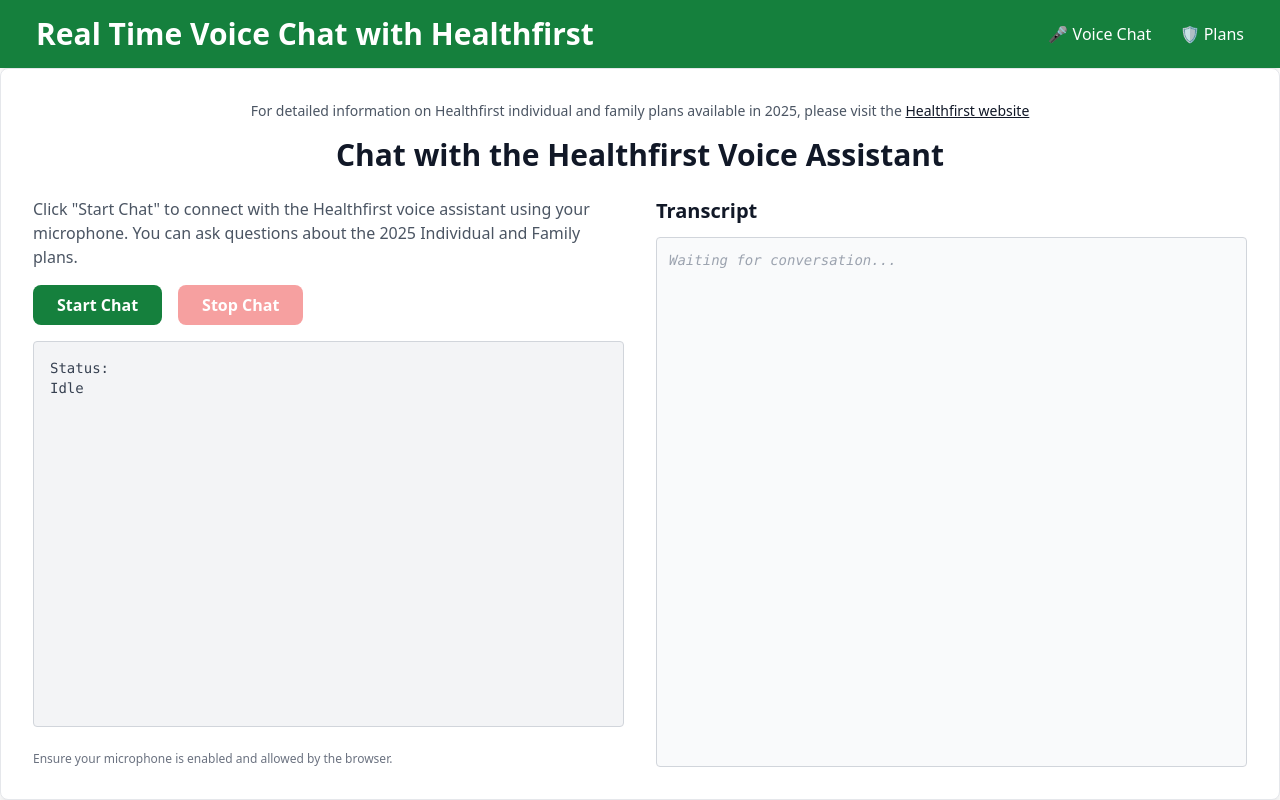
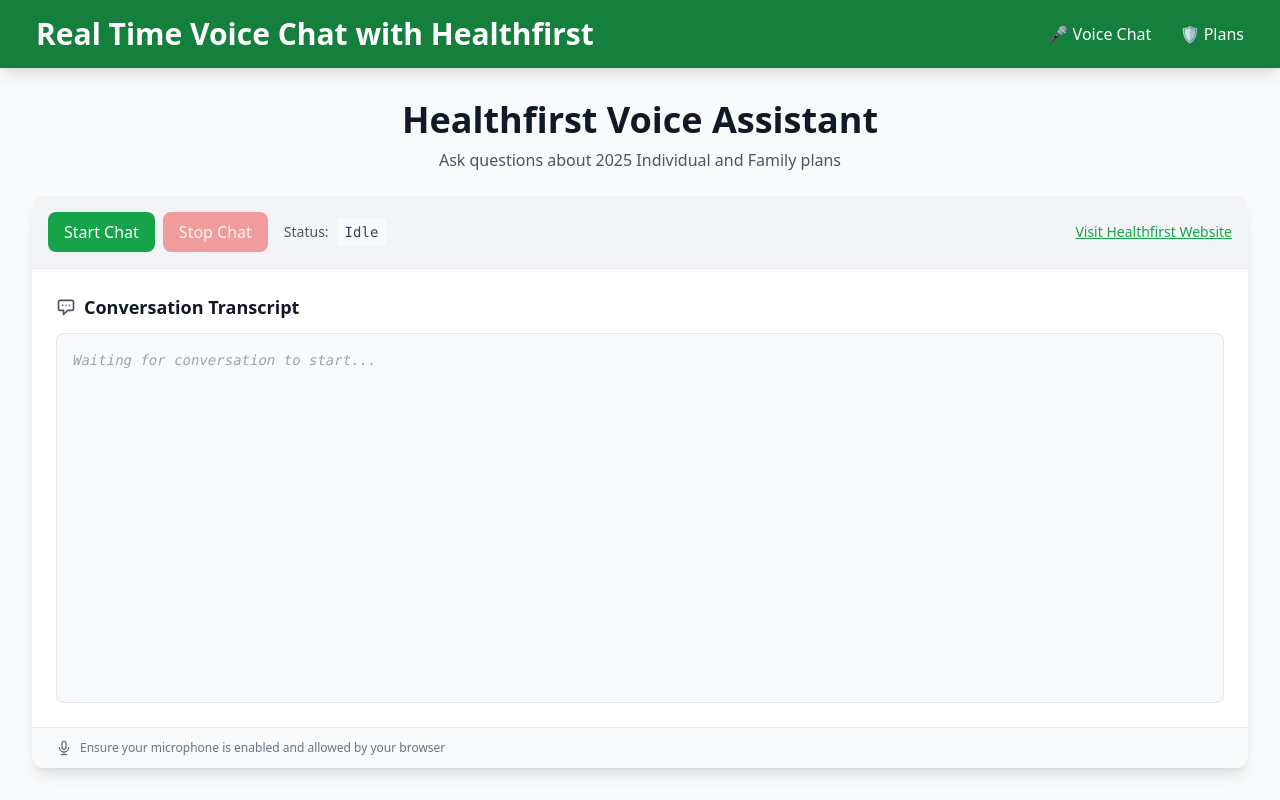
Before and after one commit to andrewfurman/HealthfirstAgent, a Flask app: page / in a window 1280 px wide. Run offline with Flask 3, Linux system fonts and the light colour scheme; some libraries are stand-ins or nearby versions.

Commit message:
Redesign voice chat interface and add document type support for plans
- Modernize voice chat page with compact status display and larger transcript area
- Convert custom CSS to Tailwind utilities for better maintainability
- Add document_type field to Plan model to distinguish PDFs from websites
- Update plans template to show appropriate icons for different document types
- Add environment variables documentation
- Improve overall UI/UX with cleaner layout and better visual hierarchy

🤖 Generated with [Claude Code](https://claude.ai/code)

Co-Authored-By: Claude <noreply@anthropic.com>

```diff
--- a/plans/plans_model.py
+++ b/plans/plans_model.py
@@ -19,6 +19,7 @@ class Plan(Base):
     plan_document_full_text = Column(Text)  # Full text of the plan document
     summary_of_benefit_coverage = Column(Text)  # Summary of benefit coverage (SBC)
     table_of_contents = Column(Text)  # Table of contents for the plan document
+    document_type = Column(String(20))  # 'pdf' or 'website' - indicates the type of document linked
 
     def __repr__(self):
         return f"<Plan(short_name='{self.short_name}', full_name='{self.full_name}', plan_type='{self.plan_type}')>"
--- a/templates/index.html
+++ b/templates/index.html
@@ -7,73 +7,125 @@
     <meta name="viewport" content="width=device-width, initial-scale=1.0">
     <title>Healthfirst Voice Assistant</title>
     <script src="https://cdn.tailwindcss.com"></script>
+    <script>
+        tailwind.config = {
+            theme: {
+                extend: {
+                    animation: {
+                        'pulse-slow': 'pulse 3s cubic-bezier(0.4, 0, 0.6, 1) infinite',
+                    }
+                }
+            }
+        }
+    </script>
+</head>
+<body class="bg-gray-50 text-gray-800 h-full flex flex-col">
 
-    <style>
-        #transcriptOutput::-webkit-scrollbar {
-            width: 8px;
-        }
-        #transcriptOutput::-webkit-scrollbar-track {
-            background: #f1f1f1; /* Light grey track */
-            border-radius: 10px;
-        }
-        #transcriptOutput::-webkit-scrollbar-thumb {
-            background: #888; /* Darker grey thumb */
-            border-radius: 10px;
-        }
-        #transcriptOutput::-webkit-scrollbar-thumb:hover {
-            background: #555; /* Darker thumb on hover */
-        }
-    </style>
-</head>
-<body class="bg-white text-gray-800 h-full flex flex-col">
+<div class="max-w-7xl mx-auto w-full h-full flex flex-col p-4 md:p-6 lg:p-8">
 
-<div class="bg-white rounded-lg shadow-xl p-6 md:p-8 w-full border border-gray-200 h-full flex flex-col">
-
-    <div class="text-sm text-gray-600 text-center mb-4">
-        For detailed information on Healthfirst individual and family plans available in 2025, please visit the <a href="https://healthfirst.org/documents" target="_blank" class="text-gray-900 hover:text-gray-700 underline">Healthfirst website</a>
+    <!-- Header Section -->
+    <div class="mb-6 text-center">
+        <h1 class="text-3xl md:text-4xl font-bold text-gray-900 mb-2">
+            Healthfirst Voice Assistant
+        </h1>
+        <p class="text-gray-600">
+            Ask questions about 2025 Individual and Family plans
+        </p>
     </div>
 
-    <h1 class="text-2xl md:text-3xl font-bold text-center text-gray-900 mb-6 flex-shrink-0">
-        Chat with the Healthfirst Voice Assistant
-    </h1>
+    <!-- Main Content Area -->
+    <div class="flex-1 bg-white rounded-xl shadow-lg overflow-hidden flex flex-col">
 
-    <div class="grid grid-cols-1 md:grid-cols-2 gap-6 md:gap-8 flex-1 min-h-0">
+        <!-- Control Bar -->
+        <div class="bg-gray-100 border-b border-gray-200 p-4">
+            <div class="flex flex-col sm:flex-row items-center justify-between gap-4">
 
-        <div class="flex flex-col space-y-4">
-            <p class="text-gray-600 text-sm md:text-base text-center md:text-left flex-shrink-0">
-                Click "Start Chat" to connect with the Healthfirst voice assistant using your microphone. You can ask questions about the 2025 Individual and Family plans.
-            </p>
-
-            <div class="flex justify-center md:justify-start space-x-4 flex-shrink-0">
-                <button id="startButton" class="bg-green-700 hover:bg-green-800 active:bg-green-900 text-white font-semibold py-2 px-5 md:px-6 rounded-lg transition duration-200 ease-in-out disabled:opacity-50 disabled:cursor-not-allowed text-sm md:text-base">
+                <!-- Buttons and Status -->
+                <div class="flex items-center gap-4">
+                    <div class="flex gap-2">
+                        <button id="startButton"
+                                class="bg-green-600 hover:bg-green-700 text-white font-medium py-2 px-4 rounded-lg transition-colors duration-200 disabled:opacity-50 disabled:cursor-not-allowed">
                             Start Chat
                         </button>
-                <button id="stopButton" class="bg-red-500 hover:bg-red-600 text-white font-semibold py-2 px-5 md:px-6 rounded-lg transition duration-200 ease-in-out disabled:opacity-50 disabled:cursor-not-allowed text-sm md:text-base" disabled>
+                        <button id="stopButton"
+                                class="bg-red-500 hover:bg-red-600 text-white font-medium py-2 px-4 rounded-lg transition-colors duration-200 disabled:opacity-50 disabled:cursor-not-allowed"
+                                disabled>
                             Stop Chat
                         </button>
                     </div>
 
-            <div class="p-3 md:p-4 bg-gray-100 rounded border border-gray-300 flex-grow flex flex-col min-h-0"> <p class="text-xs md:text-sm font-mono text-gray-700 flex-shrink-0">Status:</p>
-                <div id="status" class="text-xs md:text-sm font-mono text-gray-700 break-words flex-grow min-h-0 overflow-auto">Idle</div>
-            </div>
-
-            <audio id="remoteAudio" autoplay playsinline class="w-full hidden"></audio>
-
-            <div class="text-center md:text-left text-xs text-gray-500 pt-2 flex-shrink-0">
-                Ensure your microphone is enabled and allowed by the browser.
+                    <!-- Compact Status -->
+                    <div class="flex items-center gap-2">
+                        <span class="text-sm text-gray-600">Status:</span>
+                        <span id="status" class="text-sm font-mono text-gray-700 bg-gray-50 px-2 py-1 rounded">Idle</span>
                     </div>
                 </div>
 
-        <div class="flex flex-col h-full">
-            <h2 class="text-xl font-semibold text-center md:text-left text-gray-900 mb-3 flex-shrink-0">
-                Transcript
-            </h2>
-            <div id="transcriptOutput" class="bg-gray-50 border border-gray-300 rounded p-3 overflow-y-auto text-sm font-mono text-gray-700 space-y-2 flex-1 min-h-0">
-                <p class="text-gray-400 italic">Waiting for conversation...</p>
+                <!-- Links -->
+                <div class="text-sm text-gray-600">
+                    <a href="https://healthfirst.org/documents" target="_blank"
+                       class="text-green-600 hover:text-green-700 underline font-medium">
+                        Visit Healthfirst Website
+                    </a>
+                </div>
             </div>
         </div>
 
+        <!-- Transcript Area -->
+        <div class="flex-1 p-6 overflow-hidden">
+            <div class="h-full flex flex-col">
+                <h2 class="text-lg font-semibold text-gray-900 mb-3 flex items-center gap-2">
+                    <svg class="w-5 h-5 text-gray-600" fill="none" stroke="currentColor" viewBox="0 0 24 24">
+                        <path stroke-linecap="round" stroke-linejoin="round" stroke-width="2"
+                              d="M8 10h.01M12 10h.01M16 10h.01M9 16H5a2 2 0 01-2-2V6a2 2 0 012-2h14a2 2 0 012 2v8a2 2 0 01-2 2h-5l-5 5v-5z"/>
+                    </svg>
+                    Conversation Transcript
+                </h2>
+                <div id="transcriptOutput"
+                     class="flex-1 bg-gray-50 border border-gray-200 rounded-lg p-4 overflow-y-auto font-mono text-sm text-gray-700 space-y-3 scrollbar-thin scrollbar-thumb-gray-400 scrollbar-track-gray-100">
+                    <p class="text-gray-400 italic">Waiting for conversation to start...</p>
                 </div>
+            </div>
+        </div>
+
+        <!-- Footer Info -->
+        <div class="bg-gray-50 border-t border-gray-200 px-6 py-3">
+            <p class="text-xs text-gray-500 flex items-center gap-2">
+                <svg class="w-4 h-4" fill="none" stroke="currentColor" viewBox="0 0 24 24">
+                    <path stroke-linecap="round" stroke-linejoin="round" stroke-width="2"
+                          d="M19 11a7 7 0 01-7 7m0 0a7 7 0 01-7-7m7 7v4m0 0H8m4 0h4m-4-8a3 3 0 01-3-3V5a3 3 0 116 0v6a3 3 0 01-3 3z"/>
+                </svg>
+                Ensure your microphone is enabled and allowed by your browser
+            </p>
+        </div>
+    </div>
+
+    <audio id="remoteAudio" autoplay playsinline class="hidden"></audio>
+</div>
+
+<!-- Add Tailwind CSS custom scrollbar styles -->
+<style>
+    /* Custom scrollbar for Webkit browsers */
+    .scrollbar-thin::-webkit-scrollbar {
+        width: 8px;
+    }
+    .scrollbar-thin::-webkit-scrollbar-track {
+        @apply bg-gray-100 rounded-lg;
+    }
+    .scrollbar-thin::-webkit-scrollbar-thumb {
+        @apply bg-gray-400 rounded-lg;
+    }
+    .scrollbar-thin::-webkit-scrollbar-thumb:hover {
+        @apply bg-gray-500;
+    }
+
+    /* Firefox scrollbar */
+    .scrollbar-thin {
+        scrollbar-width: thin;
+        scrollbar-color: #9ca3af #f3f4f6;
+    }
+</style>
+
 <script src="{{ url_for('static', filename='print_transcript.js') }}"></script>
 <script src="{{ url_for('static', filename='script.js') }}"></script>
 </body>
```
Also changed, not shown: DOCS_OF_ENV_VARIABLES.md (+4 -0 lines), plans/plans_routes.py (+12 -14 lines), plans/templates/plans.html (+16 -2 lines), .!10948!generated-icon.png (deleted), .!10969!generated-icon.png (added), .!9383!generated-icon.png (deleted), .!9404!generated-icon.png (added), scratch.md (deleted). Lines whose indentation alone changed are shown as unchanged.
